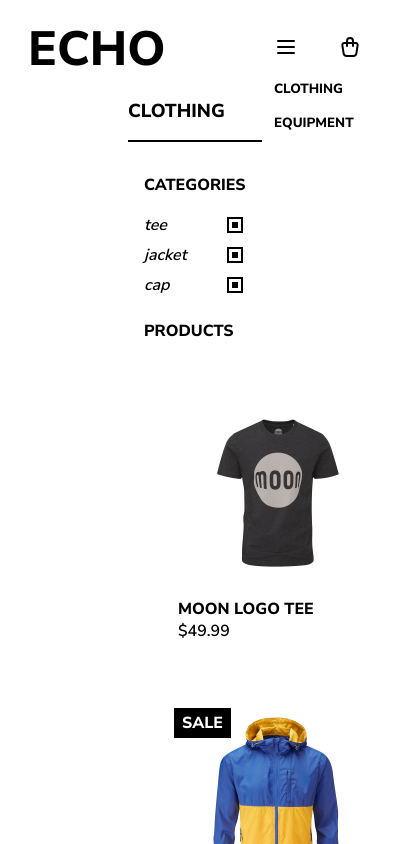
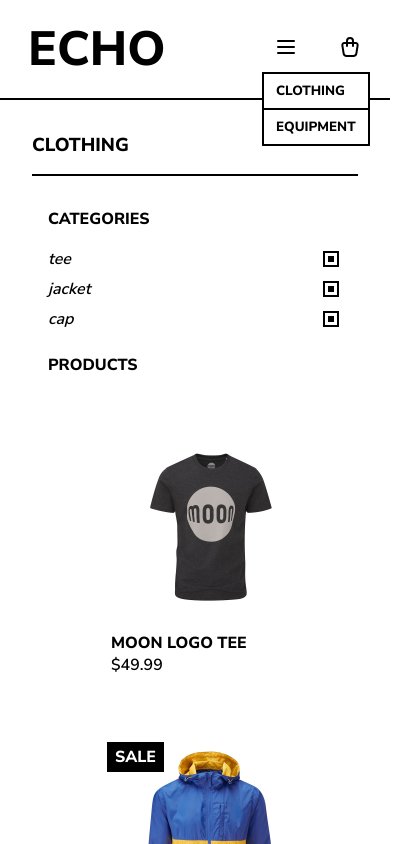
Before and after one commit to chompaa/echo, a React (Vite) app: page /echo/department/clothing in a window 390 px wide. Both pictures are taken after a click on the button 286 px from the left and 49 px from the top of the page. Shown: the top 844 px of the page, 412 px wide, since content can reach past the window. Built offline with nearby package versions, Linux system fonts and the light colour scheme.

Commit message:
feat: responsive department pages

```diff
--- a/src/components/header.tsx
+++ b/src/components/header.tsx
@@ -6,7 +6,7 @@ import { useState } from "react";
 import ShopMenu from "./shop-menu";
 import { IconMenu2, IconShoppingBag } from "@tabler/icons-react";
 
-function Header({ dark }: { dark?: boolean }) {
+function Header({ dark, shop }: { dark?: boolean; shop?: boolean }) {
   const { cartVisible, toggleCartVisible } = useCart();
   const [shopMenuVisible, setShopMenuVisible] = useState(false);
 
@@ -26,7 +26,7 @@ function Header({ dark }: { dark?: boolean }) {
                 Shop
               </button>
               {shopMenuVisible && (
-                <ShopMenu close={() => setShopMenuVisible(false)} />
+                <ShopMenu shop={shop} close={() => setShopMenuVisible(false)} />
               )}
             </div>
             <Link to={`/about`}>
@@ -37,7 +37,7 @@ function Header({ dark }: { dark?: boolean }) {
           </div>
         </div>
       </div>
-      <div className="header-mobile">
+      <div className={`header-mobile ${shop ? "header-shop" : ""}`}>
         <div className="header-container">
           <Link to={`/`}>
             <h1>Echo</h1>
@@ -47,7 +47,7 @@ function Header({ dark }: { dark?: boolean }) {
               <button onClick={() => setShopMenuVisible(!shopMenuVisible)}>
                 <IconMenu2 />
               </button>
-              {shopMenuVisible && <ShopMenu />}
+              {shopMenuVisible && <ShopMenu shop={shop} />}
             </div>
             <button onClick={toggleCartVisible}>
               <IconShoppingBag />
--- a/src/components/shop-menu.tsx
+++ b/src/components/shop-menu.tsx
@@ -1,9 +1,12 @@
 import { Link } from "react-router-dom";
 import { Department } from "../data/data";
 
-function ShopMenu({ close }: { close?: () => void }) {
+function ShopMenu({ close, shop }: { close?: () => void; shop?: boolean }) {
   return (
-    <div className="shop-menu" onMouseLeave={close}>
+    <div
+      className={`shop-menu ${shop ? "shop-menu-browse" : ""}`}
+      onMouseLeave={close}
+    >
       {Object.values(Department).map((department: string) => (
         <Link
           key={department}
--- a/src/main.tsx
+++ b/src/main.tsx
@@ -16,7 +16,7 @@ const router = createBrowserRouter(
       errorElement: <ErrorPage />,
     },
     {
-      element: <Header />,
+      element: <Header shop={true} />,
       children: [
         {
           path: "department/:department",
--- a/src/styles/_header.scss
+++ b/src/styles/_header.scss
@@ -8,6 +8,7 @@
   justify-content: center;
   align-items: center;
   flex-grow: 1;
+  top: 0;
 }
 
 .header-container,
@@ -27,12 +28,32 @@
   }
 }
 
+.header-shop {
+  border-bottom: 2px solid black;
+  background-color: white;
+  position: sticky;
+  margin-bottom: 2rem;
+  z-index: 10;
+}
+
 .shop-menu {
   position: absolute;
   display: flex;
   flex-direction: column;
   color: inherit;
   z-index: 10;
+}
+
+.shop-menu-browse {
+  background-color: white;
+  border: 2px solid black;
+  border-bottom: 0;
+
+  button {
+    border-bottom: 2px solid black;
+    width: 100%;
+    text-align: left;
+  }
 }
 
 .cart,
@@ -46,7 +67,8 @@
   opacity: 0.5;
   width: 100%;
   height: 100%;
-  position: absolute;
+  position: fixed;
+  box-sizing: border-box;
   left: 0;
   top: 0;
   cursor: pointer
@@ -60,7 +82,7 @@
   box-sizing:border-box;
   background-color: white;
   right: 0;
-  position: absolute;
+  position: fixed;
   top: 0;
   display: flex;
   flex-direction: column;
@@ -213,6 +235,7 @@
     top: 0;
     left: 0;
     width: 100%;
+    height: 100%;
   }
 }
 
--- a/src/styles/_product-view.scss
+++ b/src/styles/_product-view.scss
@@ -105,3 +105,34 @@ img {
   padding: 0.25rem 0.5rem;
   font-weight: 800;
 }
+
+@media screen and (max-width: 1000px) {
+  .container {
+    // margin-top: 2rem;
+  }
+
+  .content {
+    padding: 0 2rem;
+  }
+
+  .header {
+    border-bottom: 1px solid black;
+  }
+
+  .categories-container {
+    width: 100%;
+    margin-right: 0;
+  }
+
+  .products {
+    width: 100%;
+    display: flex;
+    justify-content: center;
+  }
+
+  .product-card {
+    &:hover {
+      box-shadow: none;
+    }
+  }
+}
--- a/src/styles/_root.scss
+++ b/src/styles/_root.scss
@@ -6,6 +6,7 @@
   background-image: url("../assets/background.jpg");
   background-repeat: no-repeat;
   background-size: cover;
+  display: flex;
 
   &:before {
     content: "";
@@ -25,7 +26,7 @@
   display: flex;
   flex-direction: column;
   width: 100%;
-  height: 100%;
+  flex-grow: 1;
 }
 
 .header-wrapper {
--- a/src/styles/index.scss
+++ b/src/styles/index.scss
@@ -7,12 +7,14 @@
   width: 100dvw;
   height: 100dvh;
   font-family: Nunito Sans;
+  margin: 0;
 }
 
 body, #root {
   margin: 0;
   width: 100%;
   height: 100%;
+  overflow: overlay;
 }
 
 h1, h2, h3, h4, p, button, a, h5 {
```
